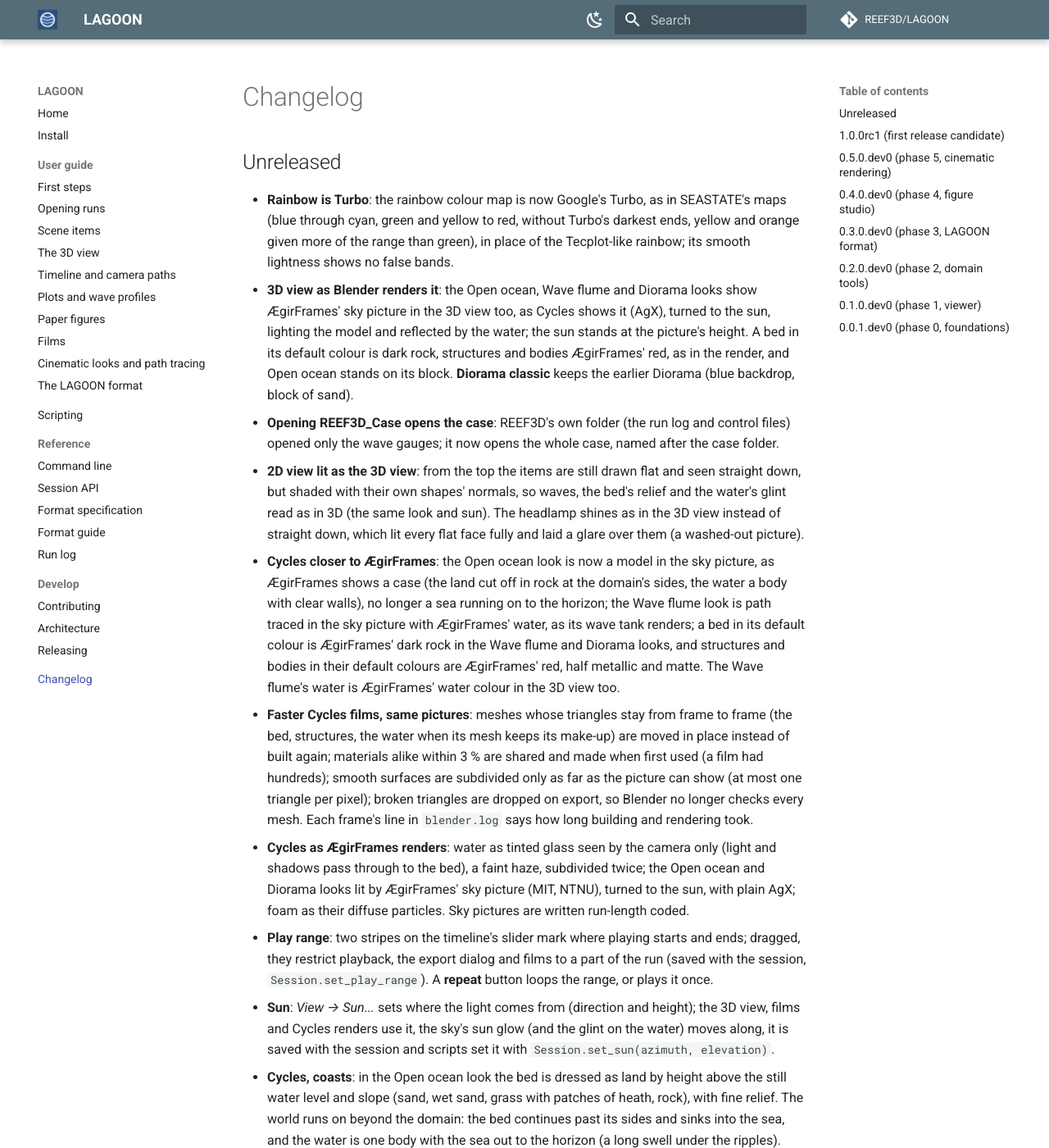
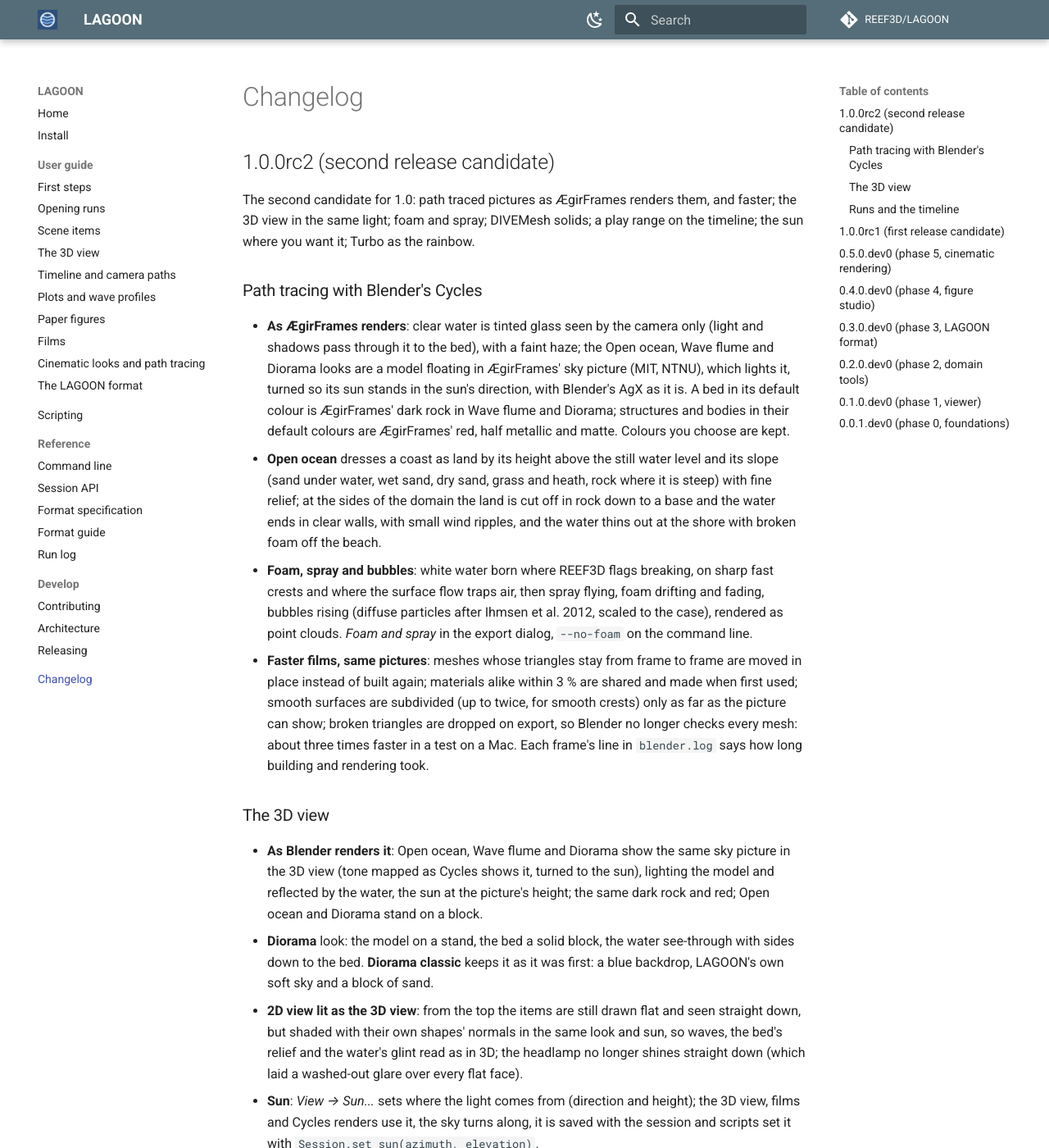
Before and after one commit to REEF3D/LAGOON, an MkDocs documentation site: the page built from docs/changelog.md, in a window 1280 px wide and 1400 px high. Shown: the whole window at 82% size. Built offline with MkDocs 1.6.1 and Material for MkDocs 9.7.7, drawn with Linux system fonts in a browser that asks for light colours; comment, search, counter and statistics services are not loaded; some of the changed text lies outside the part shown.

Commit message:
Release 1.0.0rc2
Version 1.0.0rc2 (lagoon-format stays 0.3.0, unchanged since rc1); the
changelog's Unreleased entries gathered into the rc2 section by topic,
superseded ones folded in; the conda-forge recipe follows; a docs
picture of Diorama classic.

Co-Authored-By: Claude Opus 5.5 <noreply@anthropic.com>
Claude-Session: https://claude.ai/code/session_013aJaRBweadkc883UkvkqYs

```diff
--- a/CHANGELOG.md
+++ b/CHANGELOG.md
@@ -1,73 +1,77 @@
 # Changelog
 
-## Unreleased
+## 1.0.0rc2 (second release candidate)
 
+The second candidate for 1.0: path traced pictures as ÆgirFrames renders them,
+and faster; the 3D view in the same light; foam and spray; DIVEMesh solids; a
+play range on the timeline; the sun where you want it; Turbo as the rainbow.
+
+### Path tracing with Blender's Cycles
+
+- **As ÆgirFrames renders**: clear water is tinted glass seen by the camera only
+  (light and shadows pass through it to the bed), with a faint haze; the Open
+  ocean, Wave flume and Diorama looks are a model floating in ÆgirFrames' sky
+  picture (MIT, NTNU), which lights it, turned so its sun stands in the sun's
+  direction, with Blender's AgX as it is. A bed in its default colour is
+  ÆgirFrames' dark rock in Wave flume and Diorama; structures and bodies in their
+  default colours are ÆgirFrames' red, half metallic and matte. Colours you choose
+  are kept.
+- **Open ocean** dresses a coast as land by its height above the still water
+  level and its slope (sand under water, wet sand, dry sand, grass and heath,
+  rock where it is steep) with fine relief; at the sides of the domain the land
+  is cut off in rock down to a base and the water ends in clear walls, with small
+  wind ripples, and the water thins out at the shore with broken foam off the
+  beach.
+- **Foam, spray and bubbles**: white water born where REEF3D flags breaking, on
+  sharp fast crests and where the surface flow traps air, then spray flying, foam
+  drifting and fading, bubbles rising (diffuse particles after Ihmsen et al.
+  2012, scaled to the case), rendered as point clouds. *Foam and spray* in the
+  export dialog, `--no-foam` on the command line.
+- **Faster films, same pictures**: meshes whose triangles stay from frame to frame
+  are moved in place instead of built again; materials alike within 3 % are
+  shared and made when first used; smooth surfaces are subdivided (up to twice,
+  for smooth crests) only as far as the picture can show; broken triangles are
+  dropped on export, so Blender no longer checks every mesh: about three times
+  faster in a test on a Mac. Each frame's line in `blender.log` says how long
+  building and rendering took.
+
+### The 3D view
+
+- **As Blender renders it**: Open ocean, Wave flume and Diorama show the same sky
+  picture in the 3D view (tone mapped as Cycles shows it, turned to the sun),
+  lighting the model and reflected by the water, the sun at the picture's height;
+  the same dark rock and red; Open ocean and Diorama stand on a block.
+- **Diorama** look: the model on a stand, the bed a solid block, the water
+  see-through with sides down to the bed. **Diorama classic** keeps it as it was
+  first: a blue backdrop, LAGOON's own soft sky and a block of sand.
+- **2D view lit as the 3D view**: from the top the items are still drawn flat and
+  seen straight down, but shaded with their own shapes' normals in the same look
+  and sun, so waves, the bed's relief and the water's glint read as in 3D; the
+  headlamp no longer shines straight down (which laid a washed-out glare over
+  every flat face).
+- **Sun**: *View → Sun...* sets where the light comes from (direction and
+  height); the 3D view, films and Cycles renders use it, the sky turns along, it
+  is saved with the session and scripts set it with
+  `Session.set_sun(azimuth, elevation)`.
 - **Rainbow is Turbo**: the rainbow colour map is now Google's Turbo, as in
   SEASTATE's maps (blue through cyan, green and yellow to red, without Turbo's
   darkest ends, yellow and orange given more of the range than green), in place
-  of the Tecplot-like rainbow; its smooth lightness shows no false bands.
-- **3D view as Blender renders it**: the Open ocean, Wave flume and Diorama looks
-  show ÆgirFrames' sky picture in the 3D view too, as Cycles shows it (AgX), turned
-  to the sun, lighting the model and reflected by the water; the sun stands at the
-  picture's height. A bed in its default colour is dark rock, structures and
-  bodies ÆgirFrames' red, as in the render, and Open ocean stands on its block.
-  **Diorama classic** keeps the earlier Diorama (blue backdrop, block of sand).
-- **Opening REEF3D_Case opens the case**: REEF3D's own folder (the run log and
-  control files) opened only the wave gauges; it now opens the whole case, named
-  after the case folder.
-- **2D view lit as the 3D view**: from the top the items are still drawn flat and
-  seen straight down, but shaded with their own shapes' normals, so waves, the
-  bed's relief and the water's glint read as in 3D (the same look and sun). The
-  headlamp shines as in the 3D view instead of straight down, which lit every flat
-  face fully and laid a glare over them (a washed-out picture).
-- **Cycles closer to ÆgirFrames**: the Open ocean look is now a model in the sky
-  picture, as ÆgirFrames shows a case (the land cut off in rock at the domain's
-  sides, the water a body with clear walls), no longer a sea running on to the
-  horizon; the Wave flume look is path traced in the sky picture with ÆgirFrames'
-  water, as its wave tank renders; a bed in its default colour is ÆgirFrames' dark
-  rock in the Wave flume and Diorama looks, and structures and bodies in their
-  default colours are ÆgirFrames' red, half metallic and matte. The Wave flume's
-  water is ÆgirFrames' water colour in the 3D view too.
-- **Faster Cycles films, same pictures**: meshes whose triangles stay from frame to
-  frame (the bed, structures, the water when its mesh keeps its make-up) are moved
-  in place instead of built again; materials alike within 3 % are shared and made
-  when first used (a film had hundreds); smooth surfaces are subdivided only as far
-  as the picture can show (at most one triangle per pixel); broken triangles are
-  dropped on export, so Blender no longer checks every mesh. Each frame's line in
-  `blender.log` says how long building and rendering took.
-- **Cycles as ÆgirFrames renders**: water as tinted glass seen by the camera only
-  (light and shadows pass through to the bed), a faint haze, subdivided twice;
-  the Open ocean and Diorama looks lit by ÆgirFrames' sky picture (MIT, NTNU),
-  turned to the sun, with plain AgX; foam as their diffuse particles. Sky pictures
-  are written run-length coded.
-- **Play range**: two stripes on the timeline's slider mark where playing starts
-  and ends; dragged, they restrict playback, the export dialog and films to a part
-  of the run (saved with the session, `Session.set_play_range`). A **repeat**
-  button loops the range, or plays it once.
-- **Sun**: *View → Sun...* sets where the light comes from (direction and
-  height); the 3D view, films and Cycles renders use it, the sky's sun glow (and
-  the glint on the water) moves along, it is saved with the session and scripts
-  set it with `Session.set_sun(azimuth, elevation)`.
-- **Cycles, coasts**: in the Open ocean look the bed is dressed as land by height
-  above the still water level and slope (sand, wet sand, grass with patches of
-  heath, rock), with fine relief. The world runs on beyond the domain: the bed
-  continues past its sides and sinks into the sea, and the water is one body with
-  the sea out to the horizon (a long swell under the ripples). Clear water fades
-  out where it thins at the shore (no more blue specks over the sand), with broken
-  foam off the beach. AgX with medium high contrast instead of its flat default.
-- **Foam, spray and bubbles** in path traced films and stills: white water born
-  where REEF3D flags breaking, on sharp fast crests and where the surface flow
-  traps air, then spray flying, foam drifting and fading, bubbles rising
-  (diffuse particles after Ihmsen et al. 2012, scaled to the case), rendered by
-  Cycles as point clouds. *Foam and spray* in the export dialog, `--no-foam`.
+  of the Tecplot-like rainbow; its smooth lightness shows no false bands. Saved
+  sessions and scripts that name `rainbow`, `turbo` or `jet` get it.
+
+### Runs and the timeline
+
 - **DIVEMesh solids**: a case shows its solids (a monopile, a breakwater, the
   blocks under a beach) as a structure, read from DIVEMesh's
   `DIVEMesh_Paraview/REEF3D_Solid.vtp` or, without it, built from the S commands
   of `control.txt`; their faces in the bed are left out.
-- **Diorama look**: the model on a stand against a blue backdrop, in soft light;
-  the bed a solid block of sand and the water see-through with blue sides, in the
-  3D view as path traced (there a clear blue body of water). Water surfaces are subdivided once when Blender renders
-  them (smooth crests; walls and floors stay flat).
+- **Play range**: two stripes beside the timeline's slider mark where playing
+  starts and ends; dragged, they restrict playback, the export dialog and films
+  to a part of the run (saved with the session, `Session.set_play_range`). A
+  **repeat** button loops the range, or plays it once.
+- **Opening REEF3D_Case opens the case**: REEF3D's own folder (the run log and
+  control files) opened only the wave gauges; it now opens the whole case, named
+  after the case folder.
 
 ## 1.0.0rc1 (first release candidate)
 
--- a/src/lagoonviz/__init__.py
+++ b/src/lagoonviz/__init__.py
@@ -1,4 +1,4 @@
 # SPDX-License-Identifier: GPL-3.0-or-later
 """LAGOON: Lightweight Animation and Graphics for Open Ocean Numerics."""
 
-__version__ = "1.0.0rc1"
+__version__ = "1.0.0rc2"
```
Also changed, not shown: docs/guide/cinematic.md (+2 -0 lines), 2 other files.
